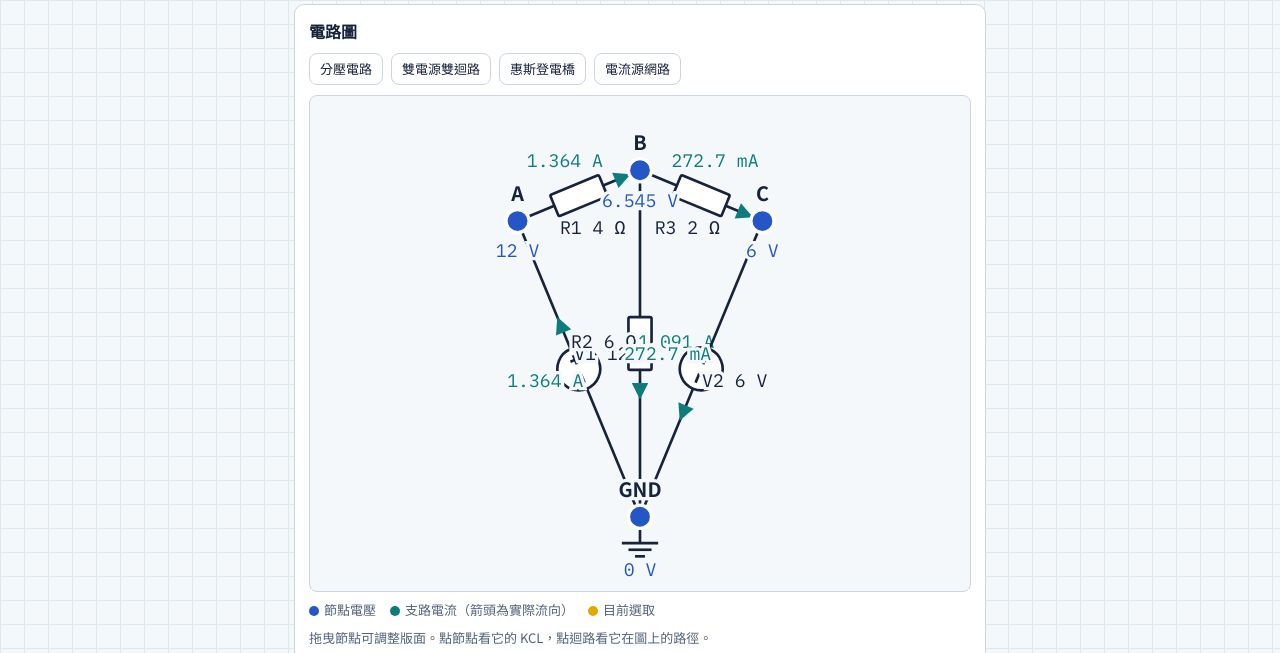
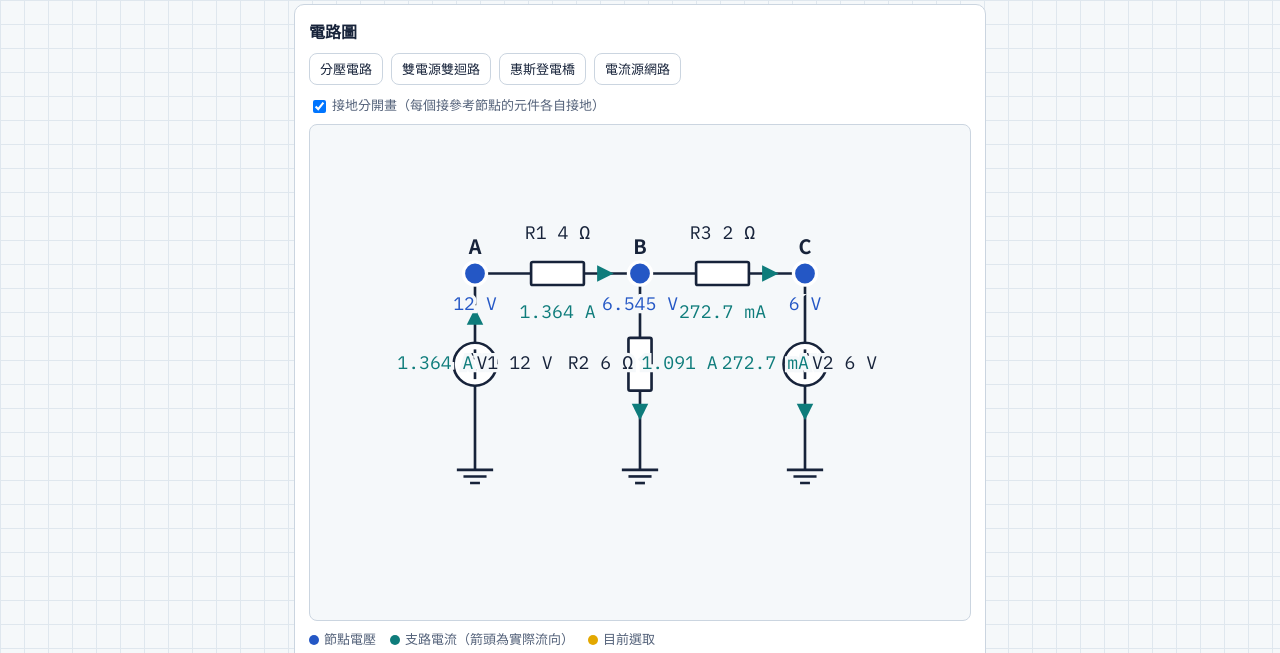
Before and after one commit to kftseng2oo1/KVL, a plain HTML site: page index.html in a window 1280 px wide. Shown: the part 96-749 px from the top of the page. Drawn offline with Linux system fonts and the light colour scheme.

Commit message:
Update index.html via dash

```diff
--- a/index.html
+++ b/index.html
@@ -103,6 +103,7 @@ sub{font-size:.75em}
 <section>
   <h2>電路圖</h2>
   <div class="presets" id="presets"></div>
+  <label class="hint" style="display:block;margin:0 0 8px"><input type="checkbox" id="expand" style="width:auto;min-height:0;vertical-align:middle;margin-right:6px">接地分開畫（每個接參考節點的元件各自接地）</label>
   <svg id="schem" class="schem" viewBox="0 0 400 300" xmlns="http://www.w3.org/2000/svg" aria-label="電路示意圖"></svg>
   <div class="legend"><span><i style="background:var(--v)"></i>節點電壓</span><span><i style="background:var(--i)"></i>支路電流（箭頭為實際流向）</span><span><i style="background:var(--sel)"></i>目前選取</span></div>
   <p class="hint">拖曳節點可調整版面。點節點看它的 KCL，點迴路看它在圖上的路徑。</p>
@@ -155,7 +156,7 @@ sub{font-size:.75em}
 (function(){
 'use strict';
 var TYPES={R:{label:'電阻',unit:'Ω'},V:{label:'電壓源',unit:'V'},I:{label:'電流源',unit:'A'}};
-var state={elems:[],ref:'GND',pos:{},sel:null};
+var state={elems:[],ref:'GND',pos:{},sel:null,expand:true};
 var $=function(id){return document.getElementById(id);};
 var timer=null;
 
@@ -194,9 +195,9 @@ function vsym(node){return 'V<sub>'+esc(node)+'</sub>';}
 function signed(x,unit){return (x<0?'− ':'+ ')+fmt(Math.abs(x),unit);}
 
 /* ---------- storage ---------- */
-function save(){try{localStorage.setItem('kvlkcl_v1',JSON.stringify({elems:state.elems,ref:state.ref,pos:state.pos}));}catch(e){}}
+function save(){try{localStorage.setItem('kvlkcl_v1',JSON.stringify({elems:state.elems,ref:state.ref,pos:state.pos,expand:state.expand}));}catch(e){}}
 function load(){
-  try{var s=JSON.parse(localStorage.getItem('kvlkcl_v1'));if(s&&s.elems&&s.elems.length){state.elems=s.elems;state.ref=s.ref||'GND';state.pos=s.pos||{};return true;}}catch(e){}
+  try{var s=JSON.parse(localStorage.getItem('kvlkcl_v1'));if(s&&s.elems&&s.elems.length){state.elems=s.elems;state.ref=s.ref||'GND';state.pos=s.pos||{};state.expand=s.expand!==false;return true;}}catch(e){}
   return false;
 }
 function applyPreset(p){
@@ -308,35 +309,58 @@ function placeNodes(nodes){
   if(!missing.length)return;
   var others=[];for(i=0;i<nodes.length;i++)if(nodes[i]!==state.ref)others.push(nodes[i]);
   var cx=200,cy=150,R=105;
-  if(missing.indexOf(state.ref)>=0)state.pos[state.ref]={x:cx,y:cy+R};
+  if(missing.indexOf(state.ref)>=0)state.pos[state.ref]={x:cx,y:state.expand?40:cy+R};
   for(i=0;i<others.length;i++){
     if(state.pos[others[i]])continue;
-    var ang=(-180+180*(i+1)/(others.length+1))*Math.PI/180;
-    state.pos[others[i]]={x:cx+R*Math.cos(ang),y:cy+R*Math.sin(ang)};
+    if(state.expand){
+      state.pos[others[i]]={x:Math.round(400*(i+1)/(others.length+1)),y:others.length>3&&i%2?150:90};
+    }else{
+      var ang=(-180+180*(i+1)/(others.length+1))*Math.PI/180;
+      state.pos[others[i]]={x:cx+R*Math.cos(ang),y:cy+R*Math.sin(ang)};
+    }
   }
 }
+var GND_SYM='<g stroke="var(--ink)" stroke-width="1.6"><line x1="0" y1="0" x2="0" y2="9"/><line x1="-11" y1="9" x2="11" y2="9"/><line x1="-7" y1="13" x2="7" y2="13"/><line x1="-3" y1="17" x2="3" y2="17"/></g>';
 function drawSchem(model,res){
-  var svg=$('schem'),out=[],i,e;
+  var svg=$('schem'),out=[],i,e,ref=state.ref;
   var nodes=model.nodes;
   placeNodes(nodes);
+  var expand=state.expand&&nodes.indexOf(ref)>=0;
   var selLoop=null;
   if(state.sel&&state.sel.type==='loop'&&res&&res.loops[state.sel.i]){selLoop={};for(i=0;i<res.loops[state.sel.i].length;i++)selLoop[res.loops[state.sel.i][i].e.name]=1;}
-  /* group parallel edges */
-  var groups={},list=[];
-  for(i=0;i<model.elems.length;i++){e=model.elems[i];var key=[e.n1,e.n2].sort().join('\u0001');if(!groups[key])groups[key]=[];groups[key].push(e);}
+  /* ground stubs: one per element touching ref */
+  var stub={},maxY=300;
+  if(expand){
+    var byNode={};
+    for(i=0;i<model.elems.length;i++){e=model.elems[i];if(e.n1===ref||e.n2===ref){var o=e.n1===ref?e.n2:e.n1;if(o===ref)continue;(byNode[o]=byNode[o]||[]).push(e);}}
+    for(var nm in byNode){var arr=byNode[nm],P=state.pos[nm];if(!P)continue;
+      for(i=0;i<arr.length;i++){var sx=P.x+(i-(arr.length-1)/2)*104;sx=Math.max(24,Math.min(376,sx));stub[arr[i].name]={x:sx,y:P.y+110};maxY=Math.max(maxY,P.y+110+50);}}
+  }
+  for(i=0;i<nodes.length;i++){var pp=state.pos[nodes[i]];if(pp)maxY=Math.max(maxY,pp.y+50);}
+  svg.setAttribute('viewBox','0 0 400 '+Math.round(maxY));
+  /* group parallel edges (non-stub only) */
+  var groups={};
+  for(i=0;i<model.elems.length;i++){e=model.elems[i];if(stub[e.name])continue;var key=[e.n1,e.n2].sort().join('\u0001');if(!groups[key])groups[key]=[];groups[key].push(e);}
   for(i=0;i<model.elems.length;i++){
-    e=model.elems[i];var key2=[e.n1,e.n2].sort().join('\u0001'),g=groups[key2],k=g.indexOf(e),cnt=g.length;
-    var P1=state.pos[e.n1],P2=state.pos[e.n2];
+    e=model.elems[i];
+    var P1,P2,off=0,isStub=!!stub[e.name];
+    var busFrom=null;
+    if(isStub){var G0=stub[e.name],PN=state.pos[e.n1===ref?e.n2:e.n1];var top={x:G0.x,y:PN.y};busFrom=PN;
+      if(e.n1===ref){P1=G0;P2=top;}else{P1=top;P2=G0;}}
+    else{
+      var key2=[e.n1,e.n2].sort().join('\u0001'),g=groups[key2],k=g.indexOf(e),cnt=g.length;
+      P1=state.pos[e.n1];P2=state.pos[e.n2];
+      off=(k-(cnt-1)/2)*64;
+      if(e.n1>e.n2)off=-off;
+    }
     if(!P1||!P2)continue;
     var dx=P2.x-P1.x,dy=P2.y-P1.y,len=Math.sqrt(dx*dx+dy*dy)||1,ux=dx/len,uy=dy/len,px=-uy,py=ux;
-    var off=(k-(cnt-1)/2)*44;
-    /* keep parallel-branch offset consistent regardless of n1/n2 order */
-    if(e.n1>e.n2)off=-off;
     var cx=(P1.x+P2.x)/2+px*off,cy=(P1.y+P2.y)/2+py*off;
     var mx=(P1.x+2*cx+P2.x)/4,my=(P1.y+2*cy+P2.y)/4;
     var ang=Math.atan2(uy,ux)*180/Math.PI;
     var hl=selLoop&&selLoop[e.name];
     var d='M'+P1.x.toFixed(1)+' '+P1.y.toFixed(1)+' Q'+cx.toFixed(1)+' '+cy.toFixed(1)+' '+P2.x.toFixed(1)+' '+P2.y.toFixed(1);
+    if(busFrom){var G1=stub[e.name];d='M'+busFrom.x.toFixed(1)+' '+busFrom.y.toFixed(1)+' L'+G1.x.toFixed(1)+' '+busFrom.y.toFixed(1)+' L'+G1.x.toFixed(1)+' '+G1.y.toFixed(1);}
     if(hl)out.push('<path d="'+d+'" fill="none" stroke="var(--sel)" stroke-width="7" stroke-linecap="round" opacity=".55"/>');
     out.push('<path d="'+d+'" fill="none" stroke="var(--ink)" stroke-width="1.6"/>');
     var sym='<g transform="translate('+mx.toFixed(1)+' '+my.toFixed(1)+') rotate('+ang.toFixed(1)+')" stroke="var(--ink)" stroke-width="1.6" fill="var(--card)">';
@@ -344,31 +368,37 @@ function drawSchem(model,res){
     else if(e.type==='V'){sym+='<circle r="13"/><line x1="-9" y1="0" x2="-3" y2="0"/><line x1="3" y1="0" x2="9" y2="0"/><line x1="6" y1="-3" x2="6" y2="3"/>';}
     else{sym+='<circle r="13"/><line x1="-8" y1="0" x2="5" y2="0"/><polygon points="4,-4 10,0 4,4" fill="var(--ink)" stroke="none"/>';}
     sym+='</g>';out.push(sym);
-    /* side for labels: the side away from curve center, i.e. -sign(off) or default */
+    /* label side: outward from curve; name one side, current the other */
     var s=off>0?1:-1;
-    var lx=mx+px*(-s*22),ly=my+py*(-s*22);
+    /* for horizontal-ish wires put the name above */
+    if(off===0&&Math.abs(ux)>Math.abs(uy))s=(py<0)?-1:1;
+    var lx=mx+px*(-s*24),ly=my+py*(-s*24);
     var unit=TYPES[e.type].unit;
-    out.push('<text x="'+lx.toFixed(1)+'" y="'+ly.toFixed(1)+'" text-anchor="middle" dominant-baseline="middle" class="mono" font-size="11" fill="var(--ink)" style="paint-order:stroke;stroke:var(--paper);stroke-width:4px">'+esc(e.name)+' '+esc(fmt(e.val,unit))+'</text>');
+    var TS='style="paint-order:stroke;stroke:var(--paper);stroke-width:4px"';
+    out.push('<text x="'+lx.toFixed(1)+'" y="'+ly.toFixed(1)+'" text-anchor="middle" dominant-baseline="middle" class="mono" font-size="11" fill="var(--ink)" '+TS+'>'+esc(e.name)+' '+esc(fmt(e.val,unit))+'</text>');
     if(res&&res.I&&isFinite(res.I[e.name])){
       var I=res.I[e.name],dir=I>=0?1:-1;
       var ax=mx+ux*30*dir,ay=my+uy*30*dir,aang=(dir>0?ang:ang+180);
       out.push('<g transform="translate('+ax.toFixed(1)+' '+ay.toFixed(1)+') rotate('+aang.toFixed(1)+')"><polygon points="-6,-5 4,0 -6,5" fill="var(--i)"/></g>');
-      var ix=mx+px*(s*22),iy=my+py*(s*22);
-      out.push('<text x="'+ix.toFixed(1)+'" y="'+iy.toFixed(1)+'" text-anchor="middle" dominant-baseline="middle" class="mono" font-size="11" fill="var(--i)" style="paint-order:stroke;stroke:var(--paper);stroke-width:4px">'+esc(fmt(Math.abs(I),'A'))+'</text>');
+      var ix=mx+px*(s*24),iy=my+py*(s*24);
+      out.push('<text x="'+ix.toFixed(1)+'" y="'+iy.toFixed(1)+'" text-anchor="middle" dominant-baseline="middle" class="mono" font-size="11" fill="var(--i)" '+TS+'>'+esc(fmt(Math.abs(I),'A'))+'</text>');
     }
+    if(isStub){var G=stub[e.name];out.push('<g data-node="'+esc(ref)+'" data-fixed="1" transform="translate('+G.x.toFixed(1)+' '+G.y.toFixed(1)+')">'+GND_SYM+'<circle r="16" cy="8" fill="transparent"/></g>');}
   }
   for(i=0;i<nodes.length;i++){
-    var n=nodes[i],P=state.pos[n],isRef=n===state.ref;
+    var n=nodes[i],P=state.pos[n],isRef=n===ref;
+    if(isRef&&expand)continue;
     var selN=state.sel&&state.sel.type==='node'&&state.sel.name===n;
-    var gnd='';
-    if(isRef)gnd='<g stroke="var(--ink)" stroke-width="1.6"><line x1="0" y1="7" x2="0" y2="16"/><line x1="-11" y1="16" x2="11" y2="16"/><line x1="-7" y1="20" x2="7" y2="20"/><line x1="-3" y1="24" x2="3" y2="24"/></g>';
+    var gnd=isRef?'<g transform="translate(0 7)">'+GND_SYM+'</g>':'';
+    var TS2='style="paint-order:stroke;stroke:var(--paper);stroke-width:4px"';
     out.push('<g class="nd" data-node="'+esc(n)+'" transform="translate('+P.x.toFixed(1)+' '+P.y.toFixed(1)+')" style="cursor:grab">'+gnd+
       (selN?'<circle r="12" fill="none" stroke="var(--sel)" stroke-width="3"/>':'')+
       '<circle r="7" fill="var(--v)" stroke="var(--card)" stroke-width="2"/>'+
-      '<text y="-12" text-anchor="middle" font-size="12" font-weight="700" fill="var(--ink)" style="paint-order:stroke;stroke:var(--paper);stroke-width:4px">'+esc(n)+'</text>'+
-      (res&&res.V&&isFinite(res.V[n])?'<text y="'+(isRef?36:22)+'" text-anchor="middle" class="mono" font-size="11" fill="var(--v)" style="paint-order:stroke;stroke:var(--paper);stroke-width:4px">'+esc(fmt(res.V[n],'V'))+'</text>':'')+
+      '<text y="-12" text-anchor="middle" font-size="12" font-weight="700" fill="var(--ink)" '+TS2+'>'+esc(n)+'</text>'+
+      (res&&res.V&&isFinite(res.V[n])?'<text y="'+(isRef?36:22)+'" text-anchor="middle" class="mono" font-size="11" fill="var(--v)" '+TS2+'>'+esc(fmt(res.V[n],'V'))+'</text>':'')+
       '<circle r="18" fill="transparent"/></g>');
   }
+  if(expand&&state.sel&&state.sel.type==='node'&&state.sel.name===ref)out.push('<text x="200" y="'+(maxY-12)+'" text-anchor="middle" font-size="12" fill="var(--sel)">已選取參考節點 '+esc(ref)+'（0 V）</text>');
   if(!nodes.length)out.push('<text x="200" y="150" text-anchor="middle" fill="var(--ink2)" font-size="14">新增元件或選一個範例電路</text>');
   svg.innerHTML=out.join('');
 }
@@ -376,9 +406,10 @@ function drawSchem(model,res){
 (function(){
   var svg=$('schem'),drag=null,moved=false;
   function pt(ev){var p=svg.createSVGPoint();p.x=ev.clientX;p.y=ev.clientY;return p.matrixTransform(svg.getScreenCTM().inverse());}
-  function findNode(t){while(t&&t!==svg){if(t.getAttribute&&t.getAttribute('data-node')!==null)return t.getAttribute('data-node');t=t.parentNode;}return null;}
+  var fixed=false;
+  function findNode(t){while(t&&t!==svg){if(t.getAttribute&&t.getAttribute('data-node')!==null){fixed=!!t.getAttribute('data-fixed');return t.getAttribute('data-node');}t=t.parentNode;}return null;}
   svg.addEventListener('pointerdown',function(ev){var n=findNode(ev.target);if(n===null)return;drag=n;moved=false;try{svg.setPointerCapture(ev.pointerId);}catch(e){}ev.preventDefault();});
-  svg.addEventListener('pointermove',function(ev){if(!drag)return;var p=pt(ev);moved=true;state.pos[drag]={x:Math.max(24,Math.min(376,p.x)),y:Math.max(24,Math.min(270,p.y))};drawSchem(lastModel,lastRes);});
+  svg.addEventListener('pointermove',function(ev){if(!drag||fixed)return;var p=pt(ev);moved=true;state.pos[drag]={x:Math.max(24,Math.min(376,p.x)),y:Math.max(24,Math.min(270,p.y))};drawSchem(lastModel,lastRes);});
   function end(ev){if(!drag)return;if(!moved){state.sel=(state.sel&&state.sel.type==='node'&&state.sel.name===drag)?null:{type:'node',name:drag};renderResults(lastModel,lastRes);}drag=null;save();drawSchem(lastModel,lastRes);}
   svg.addEventListener('pointerup',end);svg.addEventListener('pointercancel',end);
 })();
@@ -414,6 +445,7 @@ $('add').addEventListener('click',function(){
   var ins=$('rows').querySelectorAll('input[data-f="n1"]');if(ins.length)ins[ins.length-1].focus();
 });
 $('clear').addEventListener('click',function(){state.elems=[];state.pos={};state.sel=null;renderRows();update();});
+$('expand').addEventListener('change',function(){state.expand=$('expand').checked;state.pos={};update();});
 $('ref').addEventListener('change',function(){state.ref=$('ref').value;state.sel=null;update();});
 function renderRef(nodes){
   var sel=$('ref'),html='',i;
@@ -510,7 +542,8 @@ function update(){
     save();
   },120);
 }
-if(!load())applyPreset(PRESETS[1]);else{renderRows();update();}
+$('expand').checked=state.expand;
+if(!load())applyPreset(PRESETS[1]);else{$('expand').checked=state.expand;renderRows();update();}
 })();
 </script>
 <script>if("serviceWorker" in navigator){window.addEventListener("load",function(){navigator.serviceWorker.register("sw.js").catch(function(){});});}</script>
```
